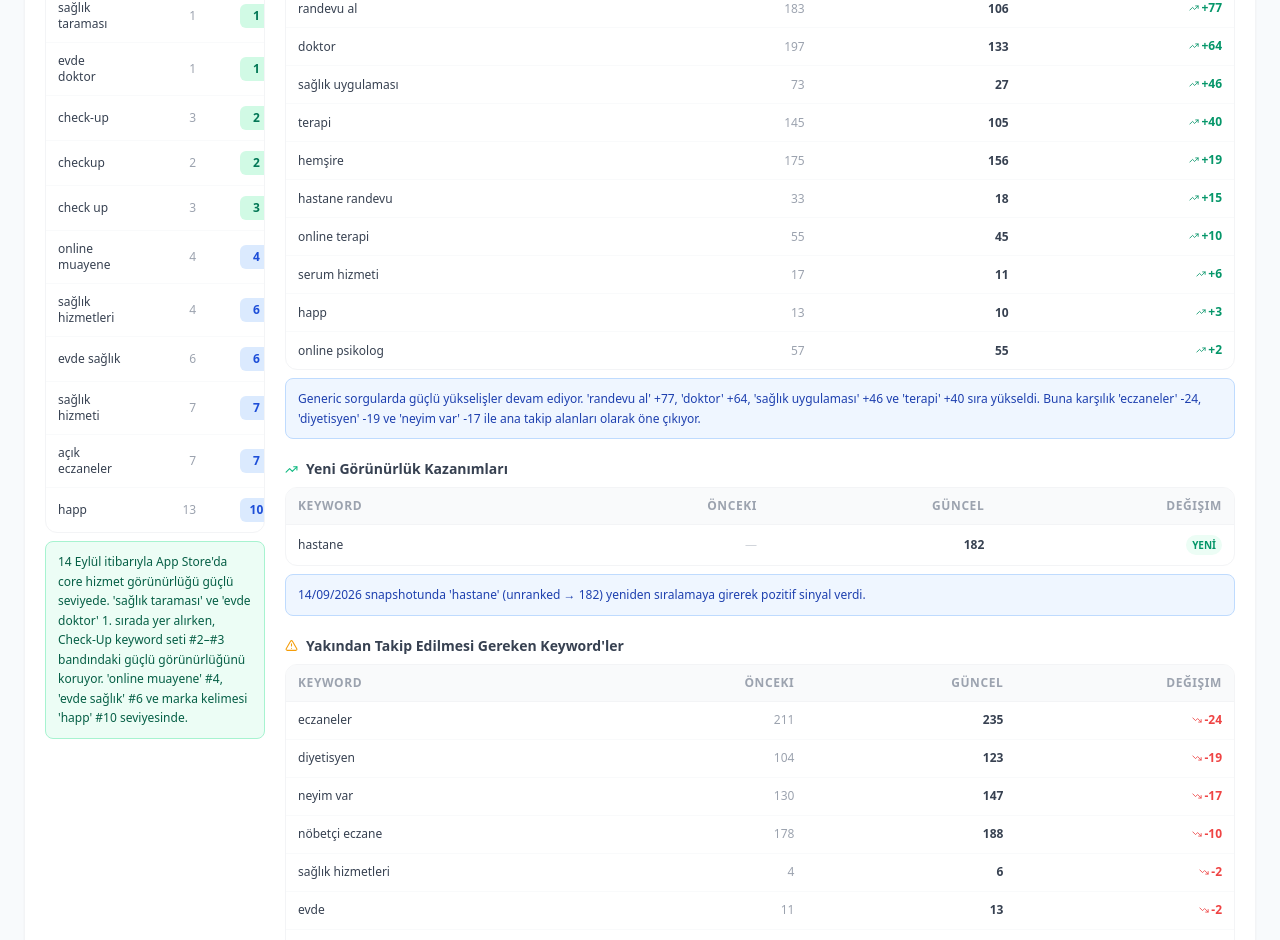
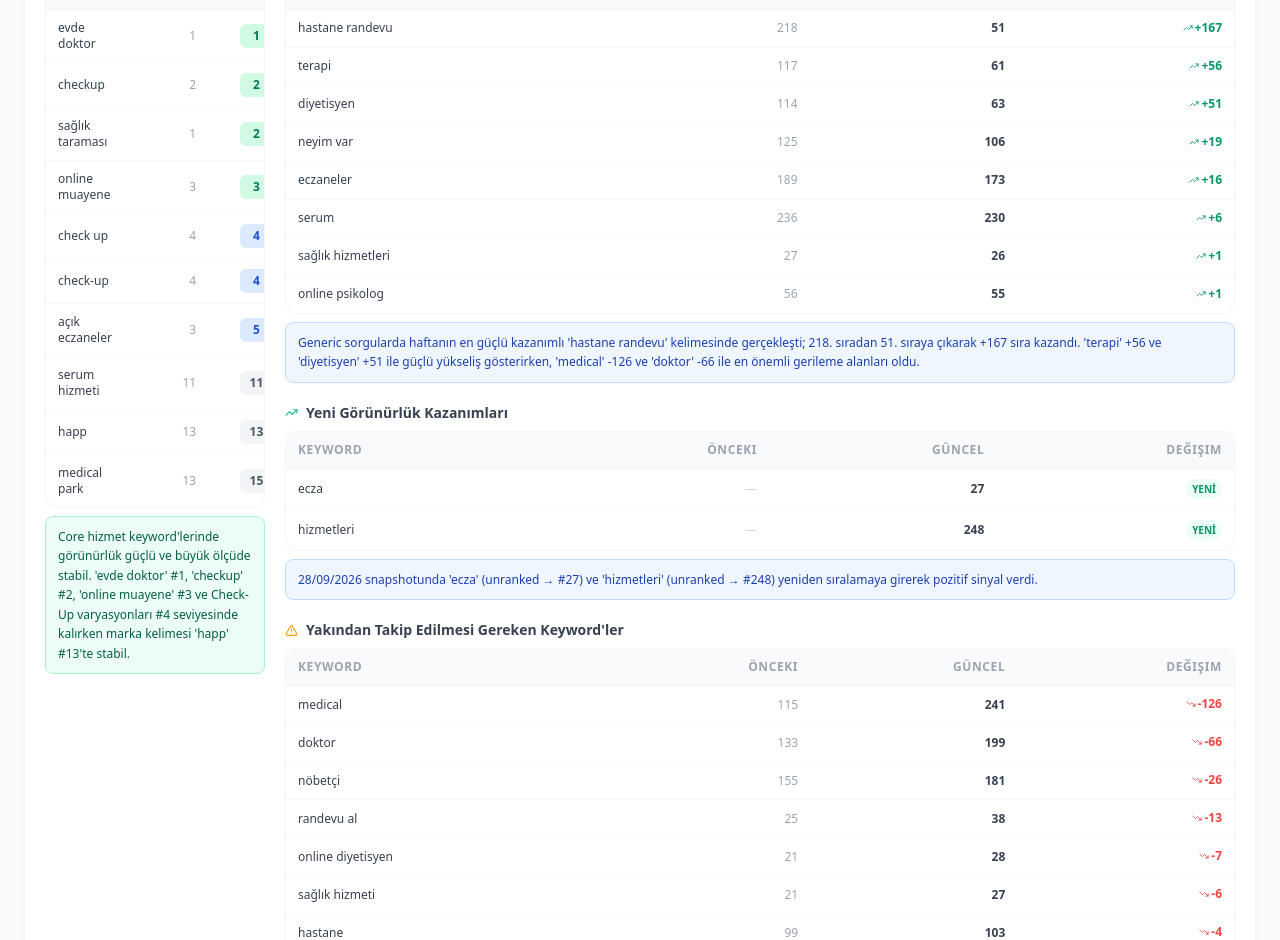
Before and after one commit to happdestek/growth-report, a React (Vite) app: page / in a window 1280 px wide. Shown: the part 3018-3958 px from the top of the page. Built offline with nearby package versions, Linux system fonts and the light colour scheme; no server answers; the database is empty.

Commit message:
Update App Store keyword data

```diff
--- a/src/components/growth/ASOSection.tsx
+++ b/src/components/growth/ASOSection.tsx
@@ -133,59 +133,57 @@ function RisingKeywordsTable({ title, rows, insight, isWatchlist = false, isStab
   );
 }
 
-// 14/09/2026 snapshot
+// 28/09/2026 snapshot
 const APP_STORE_KPIS: ASOKpiCard[] = [
-  { label: 'Top 1 Rankings', value: 2 },
-  { label: 'Top 10 Rankings', value: 11 },
+  { label: 'Top 1 Rankings', value: 1 },
+  { label: 'Top 10 Rankings', value: 7 },
   { label: 'Top 30 Rankings', value: 16 },
   { label: 'Top 100 Rankings', value: 24 },
   { label: 'Ortalama Puan', value: '4.64' },
 ];
 
-// Çekirdek / Top keyword'ler (14/09/2026)
+// Çekirdek / Top keyword'ler (28/09/2026)
 const APP_STORE_TOP: KeywordRankRow[] = [
-  { keyword: 'sağlık taraması',   prev: 1,  current: 1,  change: 0  },
   { keyword: 'evde doktor',       prev: 1,  current: 1,  change: 0  },
-  { keyword: 'check-up',          prev: 3,  current: 2,  change: 1  },
   { keyword: 'checkup',           prev: 2,  current: 2,  change: 0  },
-  { keyword: 'check up',          prev: 3,  current: 3,  change: 0  },
-  { keyword: 'online muayene',    prev: 4,  current: 4,  change: 0  },
-  { keyword: 'sağlık hizmetleri', prev: 4,  current: 6,  change: -2 },
-  { keyword: 'evde sağlık',       prev: 6,  current: 6,  change: 0  },
-  { keyword: 'sağlık hizmeti',    prev: 7,  current: 7,  change: 0  },
-  { keyword: 'açık eczaneler',    prev: 7,  current: 7,  change: 0  },
-  { keyword: 'happ',              prev: 13, current: 10, change: 3  },
+  { keyword: 'sağlık taraması',   prev: 1,  current: 2,  change: -1 },
+  { keyword: 'online muayene',    prev: 3,  current: 3,  change: 0  },
+  { keyword: 'check up',          prev: 4,  current: 4,  change: 0  },
+  { keyword: 'check-up',          prev: 4,  current: 4,  change: 0  },
+  { keyword: 'açık eczaneler',    prev: 3,  current: 5,  change: -2 },
+  { keyword: 'serum hizmeti',     prev: 11, current: 11, change: 0  },
+  { keyword: 'happ',              prev: 13, current: 13, change: 0  },
+  { keyword: 'medical park',      prev: 13, current: 15, change: -2 },
 ];
 
-// Yükselen keyword'ler (14/09/2026)
+// Yükselen keyword'ler (28/09/2026)
 const APP_STORE_RISING: KeywordRankRow[] = [
-  { keyword: 'randevu al',        prev: 183, current: 106, change: 77 },
-  { keyword: 'doktor',            prev: 197, current: 133, change: 64 },
-  { keyword: 'sağlık uygulaması', prev: 73,  current: 27,  change: 46 },
-  { keyword: 'terapi',            prev: 145, current: 105, change: 40 },
-  { keyword: 'hemşire',           prev: 175, current: 156, change: 19 },
-  { keyword: 'hastane randevu',   prev: 33,  current: 18,  change: 15 },
-  { keyword: 'online terapi',     prev: 55,  current: 45,  change: 10 },
-  { keyword: 'serum hizmeti',     prev: 17,  current: 11,  change: 6  },
-  { keyword: 'happ',              prev: 13,  current: 10,  change: 3  },
-  { keyword: 'online psikolog',   prev: 57,  current: 55,  change: 2  },
+  { keyword: 'hastane randevu',   prev: 218, current: 51,  change: 167 },
+  { keyword: 'terapi',            prev: 117, current: 61,  change: 56  },
+  { keyword: 'diyetisyen',        prev: 114, current: 63,  change: 51  },
+  { keyword: 'neyim var',         prev: 125, current: 106, change: 19  },
+  { keyword: 'eczaneler',         prev: 189, current: 173, change: 16  },
+  { keyword: 'serum',             prev: 236, current: 230, change: 6   },
+  { keyword: 'sağlık hizmetleri', prev: 27,  current: 26,  change: 1   },
+  { keyword: 'online psikolog',   prev: 56,  current: 55,  change: 1   },
 ];
 
-// Yeni görünürlük kazanan keyword'ler (14/09/2026)
+// Yeni görünürlük kazanan keyword'ler (28/09/2026)
 const APP_STORE_NEW: KeywordRankRow[] = [
-  { keyword: 'hastane', prev: -1, current: 182, change: 0 },
+  { keyword: 'ecza',       prev: -1, current: 27,  change: 0 },
+  { keyword: 'hizmetleri', prev: -1, current: 248, change: 0 },
 ];
 
-// Zayıflayan / takip edilecek keyword'ler (14/09/2026)
+// Zayıflayan / takip edilecek keyword'ler (28/09/2026)
 const APP_STORE_WATCHLIST: KeywordRankRow[] = [
-  { keyword: 'eczaneler',        prev: 211, current: 235, change: -24 },
-  { keyword: 'diyetisyen',       prev: 104, current: 123, change: -19 },
-  { keyword: 'neyim var',        prev: 130, current: 147, change: -17 },
-  { keyword: 'nöbetçi eczane',   prev: 178, current: 188, change: -10 },
-  { keyword: 'sağlık hizmetleri', prev: 4,  current: 6,   change: -2  },
-  { keyword: 'evde',             prev: 11,  current: 13,  change: -2  },
-  { keyword: 'sağlık bakanlığı', prev: 32,  current: 34,  change: -2  },
-  { keyword: 'kan alma',         prev: 63,  current: 65,  change: -2  },
+  { keyword: 'medical',          prev: 115, current: 241, change: -126 },
+  { keyword: 'doktor',           prev: 133, current: 199, change: -66  },
+  { keyword: 'nöbetçi',          prev: 155, current: 181, change: -26  },
+  { keyword: 'randevu al',       prev: 25,  current: 38,  change: -13  },
+  { keyword: 'online diyetisyen', prev: 21, current: 28,  change: -7   },
+  { keyword: 'sağlık hizmeti',   prev: 21,  current: 27,  change: -6   },
+  { keyword: 'hastane',          prev: 99,  current: 103, change: -4   },
+  { keyword: 'medical park',     prev: 13,  current: 15,  change: -2   },
 ];
 
 // 14/09/2026 snapshot
@@ -374,17 +372,17 @@ export default function ASOSection() {
       <StoreSection
         store="appstore"
         kpis={APP_STORE_KPIS}
-        note="App Store ASO tarafında core sağlık hizmeti ve Check-Up keyword'lerinde güçlü Top 10 görünürlüğü korunurken, generic sağlık ve randevu sorgularında genişleme sürüyor. Özellikle sağlık uygulaması ve hastane randevu Top 30'a taşınırken, randevu al ve doktor kelimelerindeki yüksek sıra kazanımları orta vadede ek organik görünürlük fırsatı yaratıyor."
+        note="28 Eylül itibarıyla App Store'da core hizmet görünürlüğü güçlü ve stabil kalmaya devam ediyor. 'evde doktor' #1, 'checkup' #2, 'online muayene' #3 ve Check-Up varyasyonları #4 bandında yer alıyor. Marka kelimesi 'happ' #13'te konumunu koruyor. App Store tarafında ana hizmet ve Check-Up keyword'leri güçlü konumlarını korurken, generic sorgularda önemli yeniden sıralanmalar görülüyor. Hastane randevu, terapi ve diyetisyen tarafındaki kazanımlar yeni organik keşif fırsatları yaratırken; doktor, medical ve randevu al kelimelerindeki gerilemeler takip edilmesi gereken ana alanlar."
         topRows={APP_STORE_TOP}
-        topInsight="14 Eylül itibarıyla App Store'da core hizmet görünürlüğü güçlü seviyede. 'sağlık taraması' ve 'evde doktor' 1. sırada yer alırken, Check-Up keyword seti #2–#3 bandındaki güçlü görünürlüğünü koruyor. 'online muayene' #4, 'evde sağlık' #6 ve marka kelimesi 'happ' #10 seviyesinde."
+        topInsight="Core hizmet keyword'lerinde görünürlük güçlü ve büyük ölçüde stabil. 'evde doktor' #1, 'checkup' #2, 'online muayene' #3 ve Check-Up varyasyonları #4 seviyesinde kalırken marka kelimesi 'happ' #13'te stabil."
         risingRows={APP_STORE_RISING}
-        risingInsight="Generic sorgularda güçlü yükselişler devam ediyor. 'randevu al' +77, 'doktor' +64, 'sağlık uygulaması' +46 ve 'terapi' +40 sıra yükseldi. Buna karşılık 'eczaneler' -24, 'diyetisyen' -19 ve 'neyim var' -17 ile ana takip alanları olarak öne çıkıyor."
+        risingInsight="Generic sorgularda haftanın en güçlü kazanımlı 'hastane randevu' kelimesinde gerçekleşti; 218. sıradan 51. sıraya çıkarak +167 sıra kazandı. 'terapi' +56 ve 'diyetisyen' +51 ile güçlü yükseliş gösterirken, 'medical' -126 ve 'doktor' -66 ile en önemli gerileme alanları oldu."
         newRows={APP_STORE_NEW}
-        newInsight="14/09/2026 snapshotunda 'hastane' (unranked → 182) yeniden sıralamaya girerek pozitif sinyal verdi."
+        newInsight="28/09/2026 snapshotunda 'ecza' (unranked → #27) ve 'hizmetleri' (unranked → #248) yeniden sıralamaya girerek pozitif sinyal verdi."
         watchlistRows={APP_STORE_WATCHLIST}
-        watchlistInsight="En büyük gerilemeler 'eczaneler' (-24), 'diyetisyen' (-19), 'neyim var' (-17) ve 'nöbetçi eczane' (-10) kelimelerinde görüldü. Bu kümeler sonraki optimizasyon döneminde izlenmeli."
-        risingTitle="Yükselen Keyword'ler (14/09/2026)"
-        dateLabel="14/09/2026"
+        watchlistInsight="En büyük gerilemeler 'medical' (-126), 'doktor' (-66), 'nöbetçi' (-26) ve 'randevu al' (-13) kelimelerinde görüldü. 'online diyetisyen' (-7) ve 'sağlık hizmeti' (-6) de takip edilmeli. Bu kümeler sonraki optimizasyon döneminde izlenmeli."
+        risingTitle="Yükselen Keyword'ler (22/09 → 28/09/2026)"
+        dateLabel="28/09/2026"
       />
 
       <StoreSection
```
